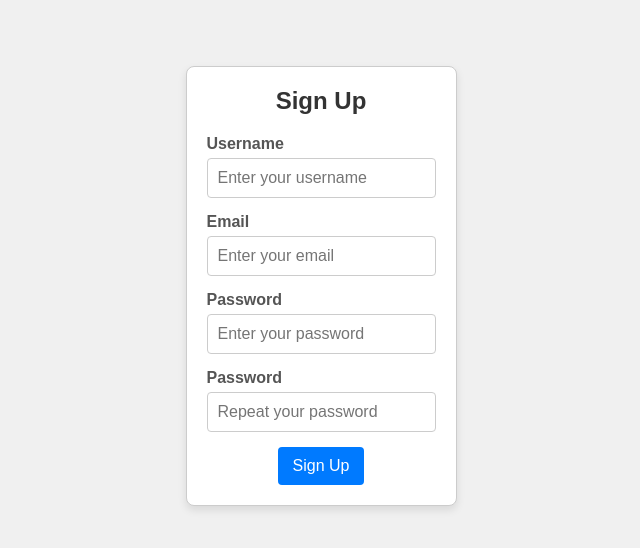
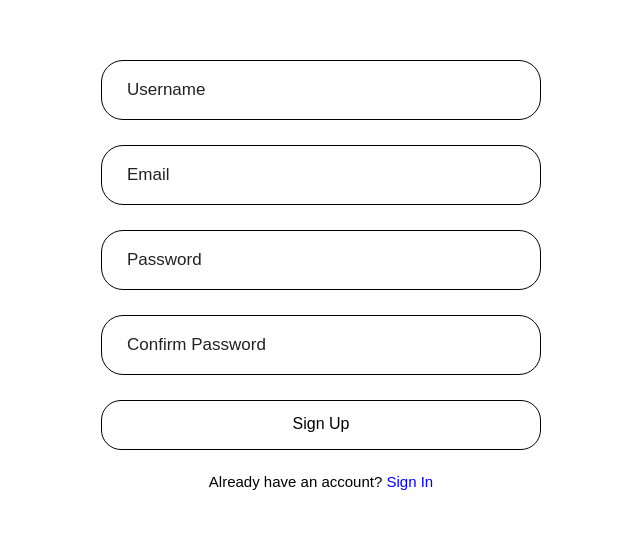
Before and after one commit to BTavkhelidze/tbc, a Next.js app: page /signUp in a window 1280 px wide. Shown: the part 114-662 px from the top of the page, without its empty margins (319-959 px from the left). Built offline with nearby package versions, Linux system fonts and the light colour scheme.

Commit message:
Modified Sign Up page
Modified sign up page .js and .css to be in same style as sign in page

```diff
--- a/app/(publicPages)/signUp/page.js
+++ b/app/(publicPages)/signUp/page.js
@@ -1,32 +1,67 @@
+import Link from 'next/link';
 import styles from './signUp.module.css';
-export default function SignUp()
-{
+
+export default function SignUp() {
   return (
-    <div className={styles.parent_container}>
-      <div className={styles.signup_container}>
-        <h2 className={styles.title}>Sign Up</h2>
+    <div className={styles.box}>
+      <div className={styles.box_header}>
+        <h5 className={styles.header_title}>Sign Up</h5>
+      </div>
       <form className={styles.signup_form}>
-          <div className={styles.input_wrapper}>
-            <label htmlFor="username">Username</label>
-            <input type="text" id="username" placeholder="Enter your username" />
+        <div className={styles.input_box}>
+          <label htmlFor='username'></label>
+          <input
+            type='text'
+            className={styles.input_field}
+            placeholder='Username'
+            required
+            name='username'
+            id='username'
+          />
         </div>
-          <div className={styles.input_wrapper}>
-            <label htmlFor="email">Email</label>
-            <input type="email" id="email" placeholder="Enter your email" />
+        <div className={styles.input_box}>
+          <label htmlFor='email'></label>
+          <input
+            type='email'
+            className={styles.input_field}
+            placeholder='Email'
+            required
+            name='email'
+            id='email'
+          />
         </div>
-          <div className={styles.input_wrapper}>
-            <label htmlFor="password">Password</label>
-            <input type="password" id="password" placeholder="Enter your password" />
+        <div className={styles.input_box}>
+          <label htmlFor='password'></label>
+          <input
+            type='password'
+            className={styles.input_field}
+            placeholder='Password'
+            required
+            name='password'
+            id='password'
+          />
         </div>
-          <div className={styles.input_wrapper}>
-            <label htmlFor="Repeat your password">Password</label>
-            <input type="Repeat your password" id="Repeat your password" placeholder="Repeat your password" />
+        <div className={styles.input_box}>
+          <label htmlFor='confirm_password'></label>
+          <input
+            type='password'
+            className={styles.input_field}
+            placeholder='Confirm Password'
+            required
+            name='confirm_password'
+            id='confirm_password'
+          />
         </div>
-          <div className={styles.button_wrapper}>
-            <button type="submit">Sign Up</button>
+        <div className={styles.submit_wrapper}>
+          <button className={styles.submit_btn} id='submit' type='submit' />
+          <label htmlFor='submit'>Sign Up</label>
+        </div>
+        <div className={styles.sign_in_link}>
+          <p>
+            Already have an account? <Link href='/signIn'>Sign In</Link>
+          </p>
         </div>
       </form>
     </div>
-    </div>
   );
 }
--- a/app/(publicPages)/signUp/signUp.module.css
+++ b/app/(publicPages)/signUp/signUp.module.css
@@ -1,83 +1,81 @@
-.parent_container {
+.box {
+  max-width: 1440px;
+  width: 100%;
+  margin: 0 auto;
   display: flex;
-    align-items: center;
-    justify-content: center;
-    height: 100vh;
-    background-color: #f0f0f0;
+  flex-direction: column;
+  width: 440px;
+  height: 480px;
+}
+.box_header {
+  text-align: center;
+  margin: 100px 0 40px 0;
+}
+.header_title {
+  color: white;
+  font-size: 30px;
+  font-weight: 600;
+}
+.input_box > .input_field {
+  width: 100%;
+  height: 60px;
+  font-size: 17px;
+  padding: 0 25px;
+  margin-bottom: 25px;
+  border-radius: 22px;
+  background-color: white;
+  border: 1px solid black;
+  transition: all 0.5s;
+  outline: none;
+  color: black;
+  &::placeholder {
+    color: #222;
+    font-weight: 500;
+  }
+  &:focus {
+    width: 105%;
+  }
 }
 
-  .signup_container {
-    display: flex;
-    flex-direction: column;
-    align-items: center;
-    justify-content: center;
-    padding: 20px;
-    max-width: 400px;
-    margin: 0 auto;
-    border: 1px solid #ccc;
-    border-radius: 8px;
-    box-shadow: 0 4px 8px rgba(0, 0, 0, 0.1);
-    background-color: #fff;
+.submit_wrapper {
+  position: relative;
+  &:hover {
+    color: white;
+  }
 }
 
-
-  .title {
-    font-size: 24px;
-    margin-bottom: 20px;
-    text-align: center;
-    color: #333;
+.submit_btn {
+  width: 100%;
+  height: 50px;
+  background-color: white;
+  border-radius: 20px;
+  border: 1px solid black;
+  cursor: pointer;
+  transition: 0.3s;
+  &:hover {
+    background-color: black;
+  }
 }
 
-  .error_message {
-    color: red;
-    margin-bottom: 15px;
-    text-align: center;
+.submit_wrapper > label {
+  position: absolute;
+  top: 45%;
+  left: 50%;
+  transform: translate(-50%, -50%);
+  cursor: pointer;
 }
 
-  .signup_form {
-    width: 100%;
+.sign_in_link {
+  text-align: center;
+  font-size: 15px;
+  margin-top: 20px;
 }
 
-  .input_wrapper {
-    margin-bottom: 15px;
+.sign_in_link a {
+  text-decoration: none;
+  cursor: pointer;
+  color: blue;
+  &:hover {
+    text-decoration: underline;
   }
-
-  .input_wrapper label {
-    display: block;
-    margin-bottom: 5px;
-    font-weight: bold;
-    color: #555;
 }
-
-  .input_wrapper input {
-    width: 100%;
-    padding: 10px;
-    border: 1px solid #ccc;
-    border-radius: 4px;
-    font-size: 16px;
-    transition: border-color 0.3s;
-  }
-
-  .input_wrapper input:focus {
-    border-color: #007aff;
-    outline: none;
-  }
-
-  .button_wrapper {
-    text-align: center;
-  }
-
-  .button_wrapper button {
-    padding: 10px 15px;
-    border: none;
-    border-radius: 4px;
-    background-color: #007aff;
-    color: white;
-    font-size: 16px;
-    cursor: pointer;
-    transition: background-color 0.3s;
-  }
-
-  .button_wrapper button:hover {
-    background-color: #0056b3;
-  }
```
Lines whose indentation alone changed are shown as unchanged.
